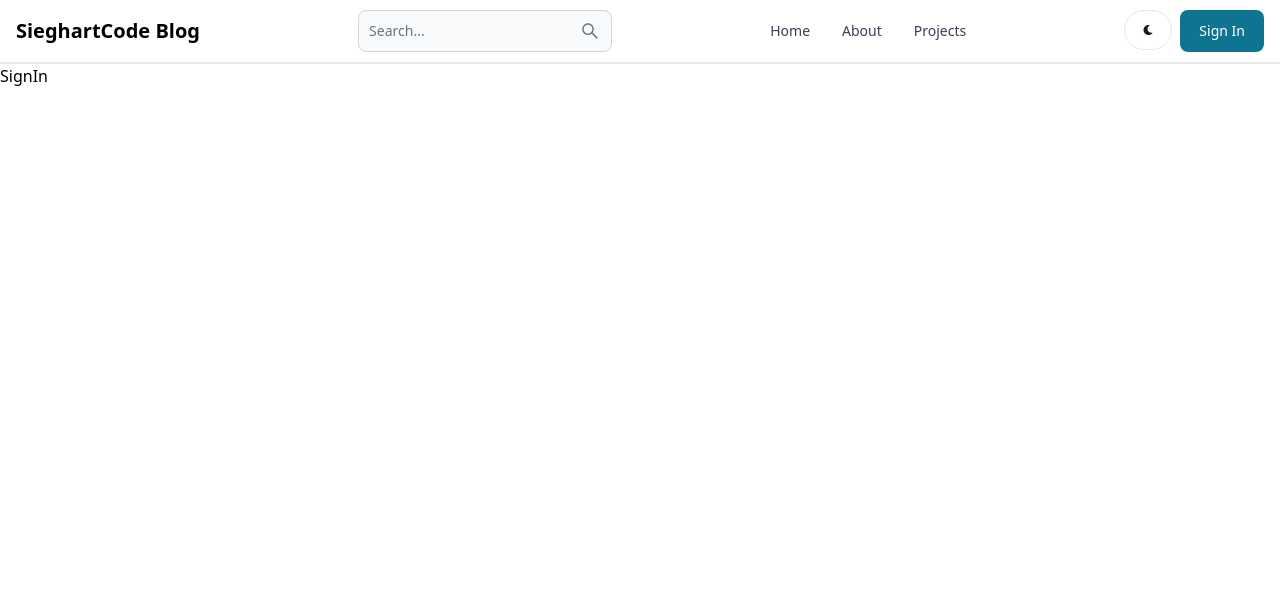
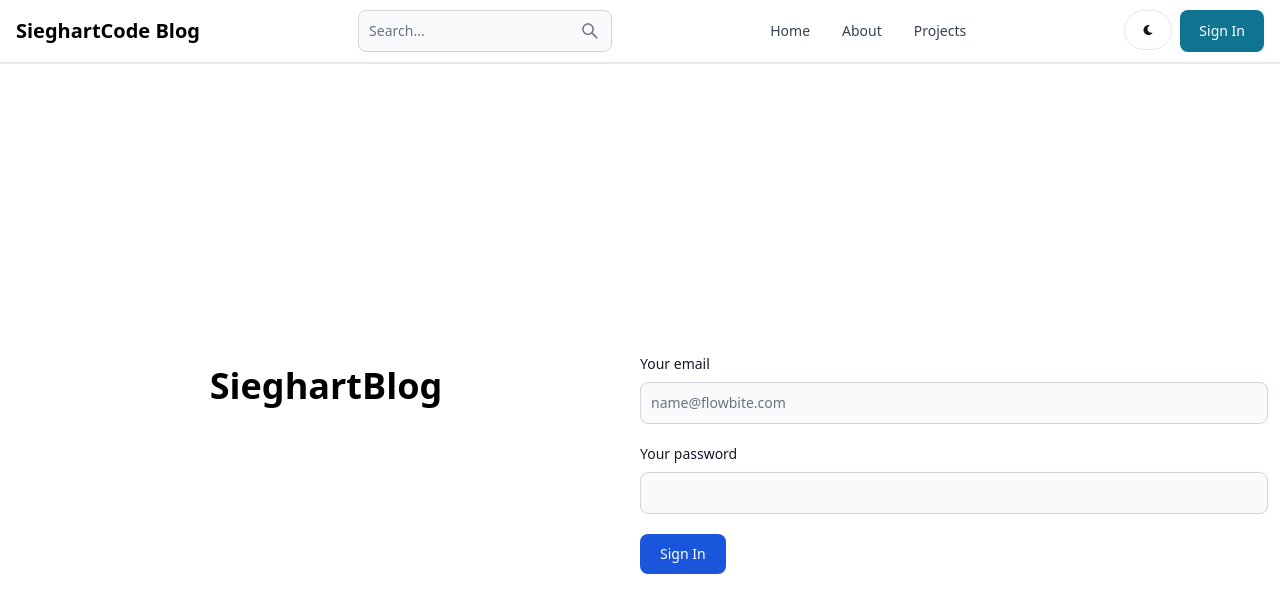
Before and after one commit to Yanuarprayoga9/sieghart-blog, a React (Vite) app: page /sign-in in a window 1280 px wide. Shown: the top 612 px of the page. Built offline with nearby package versions, Linux system fonts and the light colour scheme.

Commit message:
feat: login page logic

```diff
--- a/package.json
+++ b/package.json
@@ -12,6 +12,7 @@
   "dependencies": {
     "@reduxjs/toolkit": "^2.2.3",
     "flowbite-react": "^0.7.0",
+    "prop-types": "^15.8.1",
     "react": "^18.2.0",
     "react-dom": "^18.2.0",
     "react-icons": "^4.12.0",
--- /dev/null
+++ b/src/components/Button.jsx
@@ -0,0 +1,12 @@
+import PropsTypes from 'prop-types'
+export const ButtonComp = ({ loading, type, title }) => {
+    return (
+        <button disabled={loading} type={type}  className="text-white bg-blue-700 hover:bg-blue-800 focus:ring-4 focus:outline-none focus:ring-blue-300 font-medium rounded-lg text-sm w-full sm:w-auto px-5 py-2.5 text-center dark:bg-blue-600 dark:hover:bg-blue-700 dark:focus:ring-blue-800">{loading ? 'loading..' : `${title}`}</button>
+    )
+}
+
+ButtonComp.propTypes = {
+    loading: PropsTypes.bool,
+    type: PropsTypes.string,
+    title: PropsTypes.string
+}
--- /dev/null
+++ b/src/components/PageContainer.jsx
@@ -0,0 +1,19 @@
+import { Outlet } from "react-router-dom"
+import PropTypes from 'prop-types';
+
+
+export const PageContainer = ({ children,title }) => {
+    return (
+        <div className="">
+            <h1 className="">{title}</h1>
+            <div className="flex flex-col min-h-screen">
+                {children}
+            </div>
+        </div>
+    )
+}
+
+PageContainer.propTypes = {
+    title: PropTypes.string
+}
+export default PageContainer
--- /dev/null
+++ b/src/components/PageTitle.jsx
@@ -0,0 +1,10 @@
+import PropTypes from 'prop-types'
+export const PageTitle = ({title}) => {
+  return (
+    <h1 className="text-4xl font-bold p-3">{title}</h1>
+  )
+}
+
+PageTitle.propTypes = {
+    title:PropTypes.string
+}
--- a/src/pages/Dashboard.jsx
+++ b/src/pages/Dashboard.jsx
@@ -1,9 +1,20 @@
-import { useSelector } from "react-redux"
+import { useDispatch, useSelector } from "react-redux"
+// import {  } from "../redux/user/user-slice";
+import PageContainer from "../components/PageContainer";
 
 export default function Dashboard() {
-  const state = useSelector(state => state.value)
+  const state = useSelector(state => state.user)
   console.log(state)
+  const dispatch = useDispatch();
+
+  const onClicked = () => {
+    // dispatch(loginSuccess())
+  }
   return (
-    <div>Dashboard</div>
+    <div>
+      <PageContainer title={'Dashboardil Page'}>
+         <h1>test</h1>
+      </PageContainer>
+    </div>
   )
 }
--- a/src/pages/SignIn.jsx
+++ b/src/pages/SignIn.jsx
@@ -1,5 +1,60 @@
-export default function SignIn() {
+import { PageTitle } from '../components/PageTitle'
+import { useDispatch, useSelector } from 'react-redux'
+import { signInStart, signInSuccess, signInFailure } from '../redux/user/user-slice'
+import { ButtonComp } from '../components/Button'
+
+const SignIn = () => {
+  const dispatch = useDispatch()
+  const loading = useSelector((state => state.user.loading))
+  const message = useSelector((state => state.user.message))
+  const onSubmit = (e) => {
+    e.preventDefault();
+    try {
+      const success = Math.floor(Math.random() * 2);
+      console.log(success)
+      if (success == 1) {
+        dispatch(signInStart());
+        setTimeout(() => {
+          dispatch(signInSuccess('test'));
+          console.log('success', loading)
+        }, 2000)
+      }else {
+        throw Error
+
+      }
+
+    } catch (error) {
+      dispatch(signInFailure('Login Failed'));
+
+    }
+  }
+
   return (
-    <div>SignIn</div>
+    <div className='min-h-screen w-full flex flex-col justify-center items-center p-3'>
+      <div className="w-full grid sm:grid-cols-2">
+        <div className="mx-auto">
+          <PageTitle title={'SieghartBlog'} />
+        </div>
+
+        <form className="w-full" onSubmit={onSubmit}>
+          <div className="mb-5">
+            <label className="block mb-2 text-sm font-medium text-gray-900 dark:text-white">Your email</label>
+            <input type="text" id="email" className="bg-gray-50 border border-gray-300 text-gray-900 text-sm rounded-lg focus:ring-blue-500 focus:border-blue-500 block w-full p-2.5 dark:bg-gray-700 dark:border-gray-600 dark:placeholder-gray-400 dark:text-white dark:focus:ring-blue-500 dark:focus:border-blue-500" placeholder="name@flowbite.com" required />
+          </div>
+          <div className="mb-5">
+            <label className="block mb-2 text-sm font-medium text-gray-900 dark:text-white">Your password</label>
+            <input type="password" id="password" className="bg-gray-50 border border-gray-300 text-gray-900 text-sm rounded-lg focus:ring-blue-500 focus:border-blue-500 block w-full p-2.5 dark:bg-gray-700 dark:border-gray-600 dark:placeholder-gray-400 dark:text-white dark:focus:ring-blue-500 dark:focus:border-blue-500" required />
+          </div>
+          {loading}
+          <ButtonComp type={'submit'} title={'Sign In'} loading={loading} />
+          {message && message ?
+            <p className='text-red-400 text-center'>{message}</p>
+            : null}
+        </form>
+
+      </div>
+    </div>
   )
 }
+
+export default SignIn
--- a/src/redux/store.js
+++ b/src/redux/store.js
@@ -1,6 +1,10 @@
-import { configureStore } from "@reduxjs/toolkit"
+import { combineReducers, configureStore } from "@reduxjs/toolkit"
 import { counterSlice } from "./user/user-slice"
+const reducer = combineReducers({
+    user:counterSlice.reducer,
+
+})
 
 export const store = configureStore({
-    reducer: counterSlice.reducer
-  })
+    reducer
+})
--- a/src/redux/user/user-slice.js
+++ b/src/redux/user/user-slice.js
@@ -1,22 +1,31 @@
-import { createSlice } from '@reduxjs/toolkit'
+import { createSlice } from "@reduxjs/toolkit";
 
 export const counterSlice = createSlice({
-  name: 'counter',
+  name: "user",
   initialState: {
-    value: 0
+    currentUser:null,
+    loading: null,
+    message: null,
+
   },
   reducers: {
-    incremented: state => {
+    signInStart: (state) => {
       // Redux Toolkit allows us to write "mutating" logic in reducers. It
       // doesn't actually mutate the state because it uses the Immer library,
       // which detects changes to a "draft state" and produces a brand new
       // immutable state based off those changes
-      state.value += 1
+      state.loading = true;
     },
-    decremented: state => {
-      state.value -= 1
+    signInSuccess: (state, actions) => {
+      state.user += actions.payload;
+      state.loading = false;
+      state.message = null
+    },
+    signInFailure: (state,actions) => {
+      state.message = actions.payload
+      state.loading = false;
     }
-  }
-})
+  },
+});
 
-export const { incremented, decremented } = counterSlice.actions
+export const { signInStart, signInSuccess,signInFailure } = counterSlice.actions;
```
Also changed, not shown: hooks/useInput.jsx (added, +9 -0 lines), 1 other file (tests, documents, lock files or other folders).
